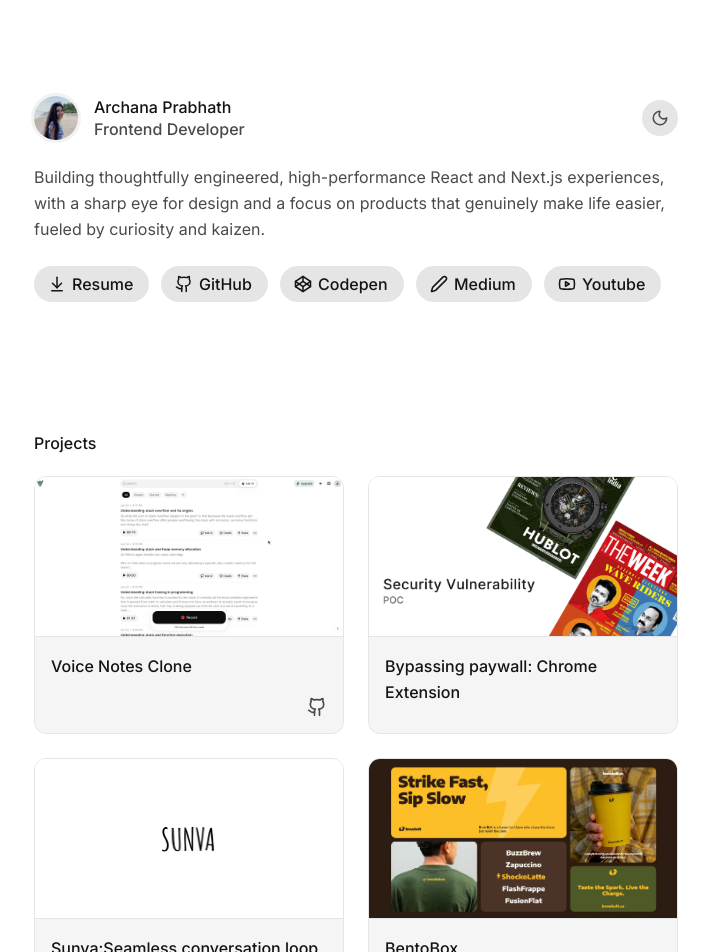
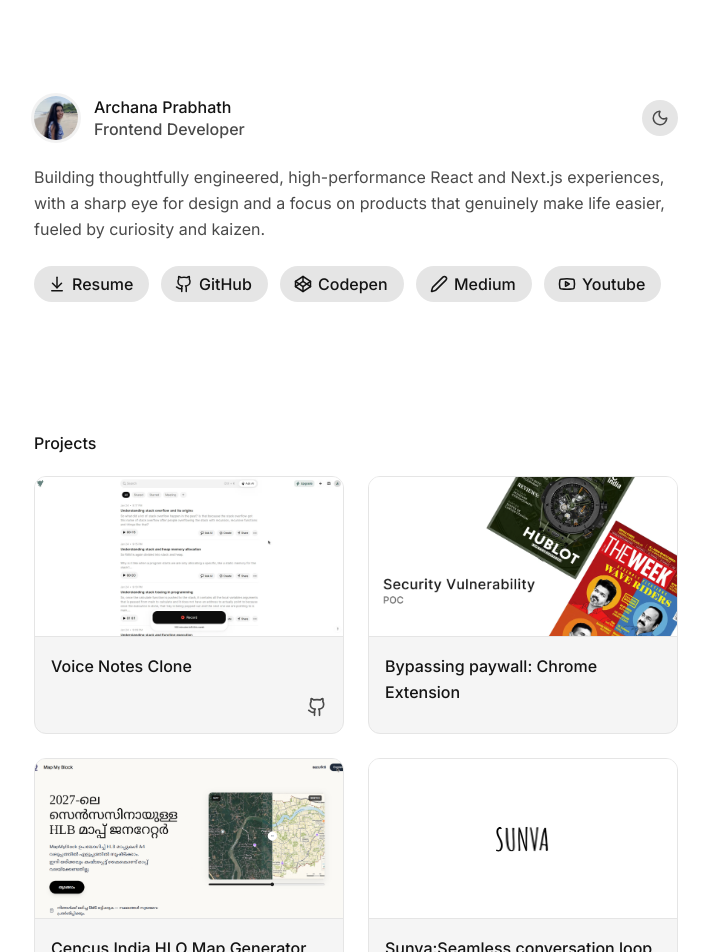
Before and after one commit to archanaprabhat/portfolio-v2, a Next.js app: page / in a window 1280 px wide. Shown: the top 952 px of the page, without its empty margins (284-993 px from the left). Built offline with nearby package versions, Linux system fonts and the light colour scheme.

Commit message:
Refactor code

```diff
--- a/src/app/page.tsx
+++ b/src/app/page.tsx
@@ -20,6 +20,7 @@
 import chatThumbnail from "@/assets/chat.webp";
 import mapThumbnail from "@/assets/map.webp";
 import securityThumbnail from "@/assets/securityVul.webp";
+import hlo from "@/assets/hlo.webp";
 import BentoBoxThumbnail from "@/assets/bento_box.webp";
 import insightCardIphoneThumbnail from "@/assets/insightCard.avif";
 
@@ -119,11 +120,18 @@
               },
             ]}
           />
+
           <ProjectCard
             title="Bypassing paywall: Chrome Extension"
             imageSrc={securityThumbnail}
             projectUrl="https://www.youtube.com/watch?v=3Xnf5V6NmL8"
             customPageUrl="/projects/bypassing-paywall"
+          />
+          <ProjectCard
+            title="Cencus India HLO Map Generator"
+            imageSrc={hlo}
+            projectUrl="https://map-my-block-ruby.vercel.app/"
+            githubUrl="https://github.com/archanaprabhat/map_my_block"
           />
           <ProjectCard
             title="Sunva:Seamless conversation loop for the deaf "
```
Also changed, not shown: src/assets/hlo.webp (added).
